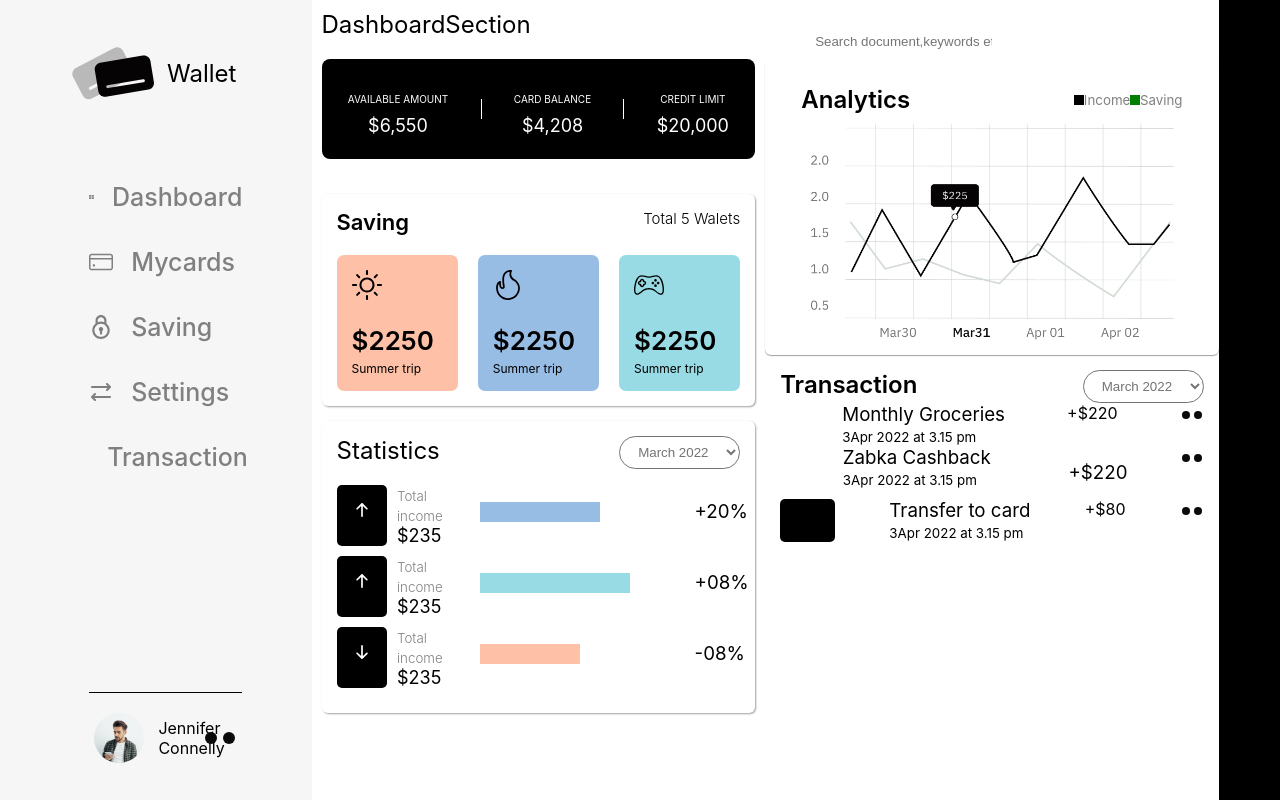
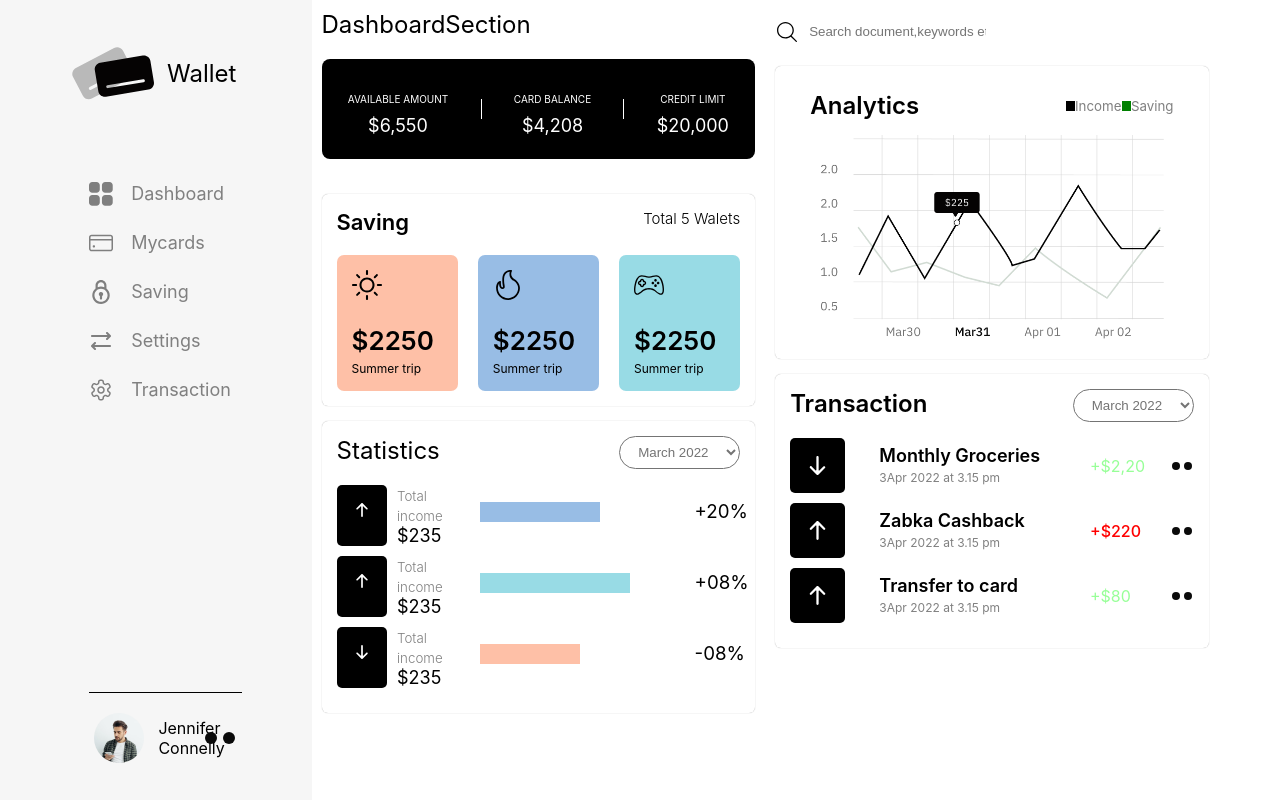
Before and after one commit to Sahad9746/task-06, a React (Create React App) app: page / in a window 1280 px wide. Built offline with nearby package versions, Linux system fonts and the light colour scheme.

Commit message:
transaction section has been completed

```diff
--- a/src/components/screens/Dashboard.js
+++ b/src/components/screens/Dashboard.js
@@ -182,7 +182,7 @@ export default function Dashboard() {
                 <Month>Monthly Groceries</Month>
                 <Times>3Apr 2022 at 3.15 pm</Times>
               </NextD>
-              <Plusw>+$220</Plusw>
+              <Plusw>+$2,20</Plusw>
               <DottedM>
                 <DottedIM src={dot} alt="Dots"/>
               </DottedM>
@@ -195,7 +195,7 @@ export default function Dashboard() {
                 <Month>Zabka Cashback</Month>
                 <Times>3Apr 2022 at 3.15 pm</Times>
               </NextD>
-              <PlusT>+$220</PlusT>
+              <Plust>+$220</Plust>
               <DottedM>
                 <DottedIM src={dot} alt ="Dots"/>
               </DottedM>
@@ -262,7 +262,7 @@ const Dollor = styled.p`
   font-size: large;
 `;
 const SecondContainer = styled.section`
-  box-shadow: 1px 1px 2px 0px rgba(161, 161, 161, 1);
+  box-shadow: 0px 0px 1px 0px rgba(161, 161, 161, 1);
   border-radius: 6px;
   margin-top: 35px;
   padding: 15px;
@@ -324,7 +324,7 @@ const Summersec = styled.h4`
 // statistic section
 const StatiStics = styled.section`
   padding: 15px;
-  box-shadow: rgb(161 161 161) 1px 1px 2px 0px;
+  box-shadow: rgb(161 161 161) 0px 0px 1px 0px;
   border-radius: 6px;
   margin-top: 15px;
 `;
@@ -420,11 +420,12 @@ const Plus = styled.h3`
 // Right section starting
 const RightSection = styled.section`
   width: 50%;
+  padding: 10px;
 `;
 const TopSearch = styled.div`
   width: 60%;
   display: flex;
-  padding: 30px 40px 10px;
+ padding-top: 10px;
 `;
 const SearchBar = styled.div``;
 const SearchPut = styled.input`
@@ -442,8 +443,9 @@ const LensImg = styled.img`
 // Graph Section
 
 const GraphSection = styled.section`
+margin-top: 22px;
   padding: 15px;
-  box-shadow: rgb(161 161 161) 0px 1px 1px 0px;
+  box-shadow: rgb(161 161 161) 0px 0px 1px 0px;
   border-radius: 6px;
 `;
 const AnelyticDiv = styled.div`
@@ -476,7 +478,7 @@ const Savi = styled.small`
 `;
 const SecDivImg = styled.div`
   cursor: pointer;
-  padding: 0px 30px;
+  padding: 5px 30px;
 `;
 const SecDivImage = styled.img`
   width: 100%;
@@ -487,6 +489,9 @@ const SecDivImage = styled.img`
 // Transaction started
 const TarnsactionSection = styled.section`
 padding: 15px;
+    box-shadow: rgb(161 161 161) 0px 0px 1px 0px;
+    border-radius: 6px;
+    margin-top: 15px;
 `;
 const TopContainerTar = styled.div`
 display: flex;
@@ -494,6 +499,7 @@ justify-content: space-between;
 `;
 const HeadingTra = styled.h2`
 font-weight: 600;
+padding: 0px 0px 20px;
 `;
 const SeLect = styled.select`
  border: 1px solid #747474;
@@ -508,13 +514,52 @@ const TransItems = styled.ul`
 const TransList = styled.li`
 display: flex;
 justify-content: space-between;
+align-items: center;
+padding-bottom: 10px;
 `;
-const Up = styled.div``;
-const Upimage = styled.div``;
-const NextD = styled.div``;
-const Month = styled.h3``;
-const Times = styled.small``;
-const PlusW = styled.span``;
-const Plusw = styled.span``;
+const Up = styled.div`
+  width: 55px;
+  background: #000;
+  border-radius: 5px;
+`;
+const Upimage = styled.img`
+width: 100%;
+display: block;
+filter: invert();
+padding: 18px;
+`;
+const NextD = styled.div`
+width: 40%;
+`;
+const Month = styled.h3`
+font-size: 18px;
+font-weight: 600;
+`;
+const Times = styled.small`
+font-size: 12px;
+color: gray;
+
+`;
+const PlusW = styled.p`
+    width: 15%;
+    padding: 15px;
+    color: #98ff98;
+
+`;
+const Plust = styled.p`
+  width: 15%;
+    padding: 15px;
+    color: red;
+    font-weight: 500;
+`;
+const Plusw = styled.p`
+    width: 15%;
+    padding: 15px;
+    color: #98ff98;
+
+`;
 const DottedM = styled.div``;
-const DottedIM = styled.img``;
+const DottedIM = styled.img`
+width: 100%;
+display: block;
+`;
--- a/src/components/screens/includes/RightBar.js
+++ b/src/components/screens/includes/RightBar.js
@@ -4,12 +4,11 @@ import styled from 'styled-components'
 export default function RightBar() {
   return (
      <Container>
-dfjdlkf
      </Container>
   )
 }
 
 const Container = styled.div`
   width: 05%;
-  background-color: #000;
+
 `
--- a/src/components/screens/includes/SideBar.js
+++ b/src/components/screens/includes/SideBar.js
@@ -12,70 +12,6 @@ import dot from "../../Assets/dot.svg"
 function SideBar() {
   return (
     <>
-     {/* <Maincontainer>
-      <Header>
-
-      </Header>
-      <NavContent>
-        <NavItems>
-            <Item
-              // className={({ isActive }) => (isActive ? "active" : "")}
-              to="/"
-            >
-              Dashboard
-            </Item>
-            <ItemImage to="/">
-              <Img  />
-            </ItemImage>
-        </NavItems>
-        <NavItems>
-            <Item
-              // className={({ isActive }) => (isActive ? "active" : "")}
-              to="/mycards"
-            >
-              Mycards
-            </Item>
-            <ItemImage to="/">
-              <Img />
-            </ItemImage>
-        </NavItems>
-        <NavItems>
-            <Item
-              // className={({ isActive }) => (isActive ? "active" : "")}
-              to="/transaction"
-            >
-              Transaction
-            </Item>
-            <ItemImage to="/">
-              <Img  />
-            </ItemImage>
-        </NavItems>
-        <NavItems>
-            <Item
-              className={({ isActive }) => (isActive ? "active" : "")}
-              to="/saving"
-            >
-              Saving
-            </Item>
-            <ItemImage to="/">
-              <Img  />
-            </ItemImage>
-        </NavItems>
-        <NavItems>
-            <Item
-              className={({ isActive }) => (isActive ? "active" : "")}
-              to="/settings"
-            >
-              Settings
-            </Item>
-            <ItemImage to="/">
-              <Img/>
-            </ItemImage>
-        </NavItems>
-
-      </NavContent>
-
-     </Maincontainer> */}
      <MainContainer>
       <DivTop>
         <DivLogo>
@@ -193,15 +129,15 @@ const Ul =styled.ul``;
 const Li =styled.li`
   display: flex;
   align-items: center;
-  margin-bottom: 35px;
+  margin-bottom: 25px;
   :last-child {
     margin-bottom: 0;
   }
 `
 const Item = styled(NavLink)`
-  font-size: 25px;
+  font-size: 18px;
   color: gray;
-  font-weight: 550;
+
 `
 const LeftImage = styled.div`
   margin-right: 18px;
```
